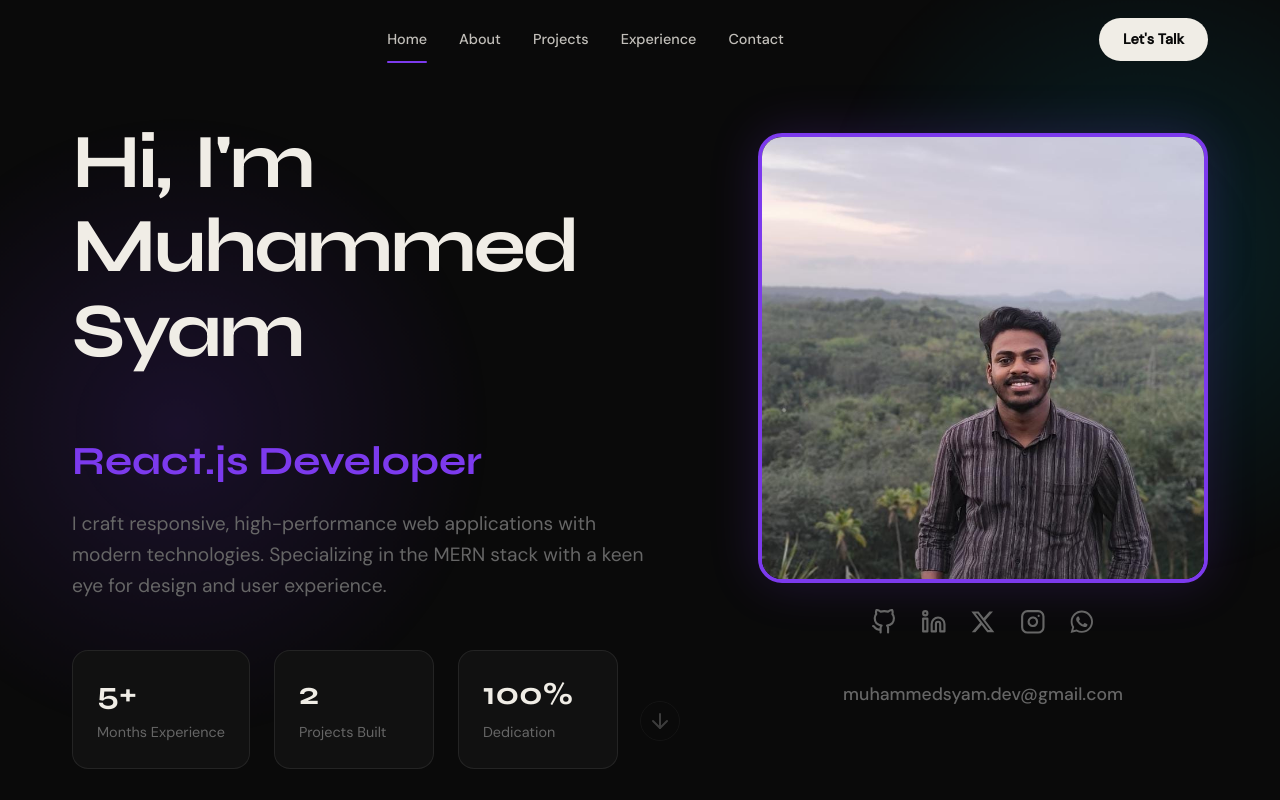
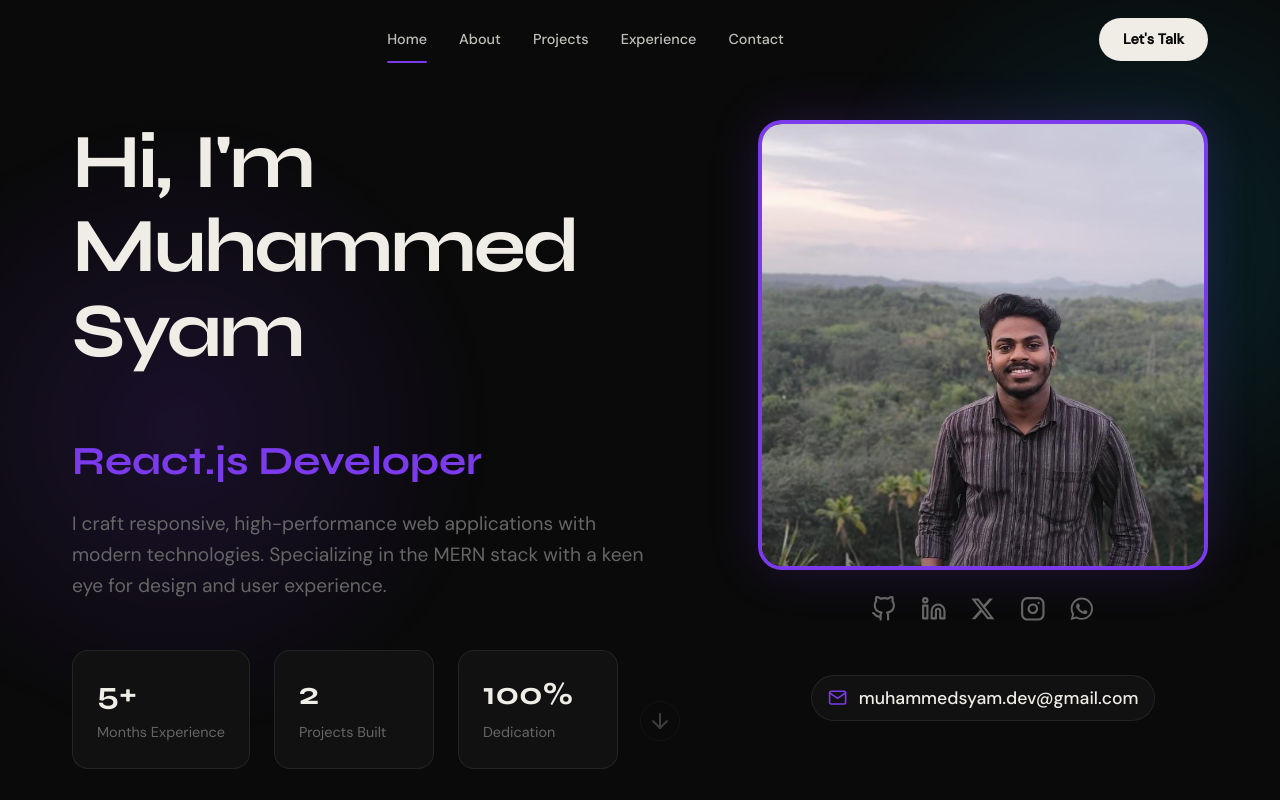
Before and after one commit to MuhammedSyamS/Mern-Stack-Engineer, a React (Vite) app: page / in a window 1280 px wide. Shown: the top 800 px of the page. Built offline with nearby package versions, Linux system fonts and the light colour scheme.

Commit message:
feat: redesign hero email for maximum visibility and impact

```diff
--- a/src/components/Hero/Hero.jsx
+++ b/src/components/Hero/Hero.jsx
@@ -1,6 +1,6 @@
 import React, { useState, useEffect } from 'react';
 import { motion } from 'framer-motion';
-import { FiArrowDown, FiGithub, FiLinkedin, FiInstagram } from 'react-icons/fi';
+import { FiArrowDown, FiGithub, FiLinkedin, FiInstagram, FiMail } from 'react-icons/fi';
 import { FaXTwitter, FaWhatsapp } from 'react-icons/fa6';
 import styles from './Hero.module.css';
 import { blurIn, staggerContainer } from '../../utils/animations';
@@ -85,7 +85,8 @@ const Hero = () => {
             </motion.div>
             <motion.div variants={blurIn} className={styles.heroEmailWrapper}>
               <a href="mailto:muhammedsyam.dev@gmail.com" className={styles.heroEmail}>
-                muhammedsyam.dev@gmail.com
+                <FiMail className={styles.mailIcon} />
+                <span>muhammedsyam.dev@gmail.com</span>
               </a>
             </motion.div>
           </div>
--- a/src/components/Hero/Hero.module.css
+++ b/src/components/Hero/Hero.module.css
@@ -93,20 +93,33 @@
 }
 
 .heroEmailWrapper {
-  margin-top: 0.5rem;
+  margin-top: 1rem;
 }
 
 .heroEmail {
+  display: flex;
+  align-items: center;
+  gap: 0.75rem;
   font-size: 1.1rem;
-  color: var(--muted);
+  color: var(--text);
   font-weight: 500;
   transition: var(--transition);
-  border-bottom: 1px solid transparent;
+  padding: 0.5rem 1rem;
+  background: var(--bg2);
+  border: 1px solid var(--border);
+  border-radius: 30px;
 }
 
 .heroEmail:hover {
   color: var(--accent);
-  border-bottom-color: var(--accent);
+  border-color: var(--accent);
+  background: var(--bg);
+  transform: translateY(-2px);
+}
+
+.mailIcon {
+  font-size: 1.2rem;
+  color: var(--accent);
 }
 
 .heroImage {
```
